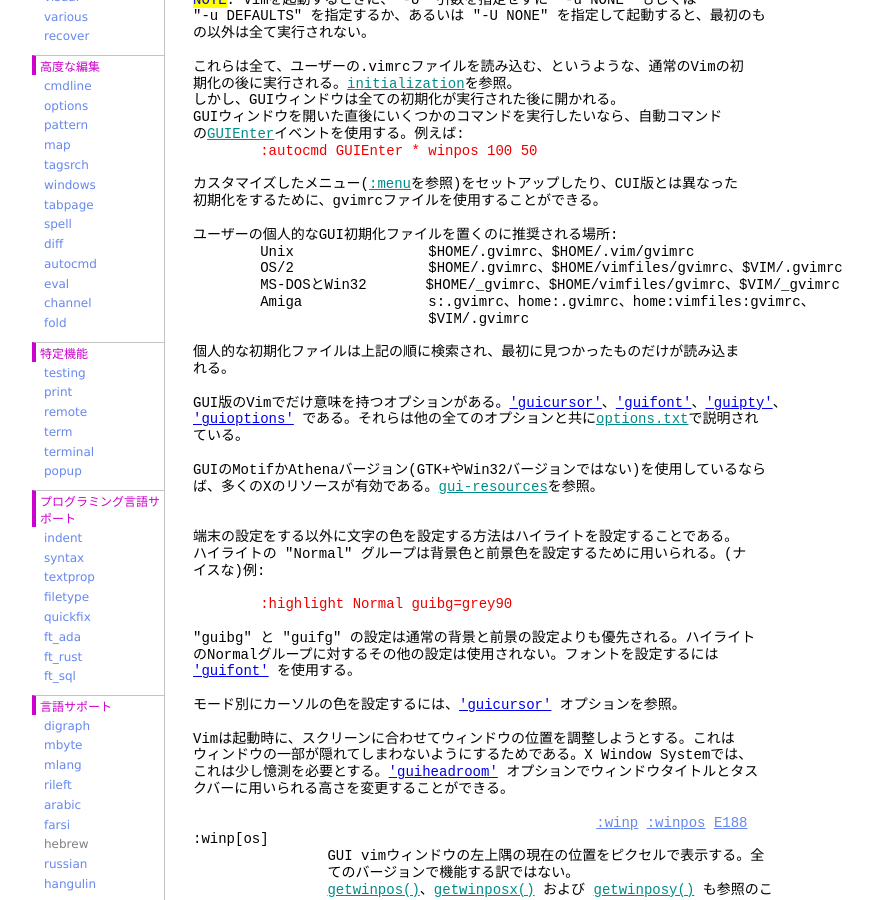
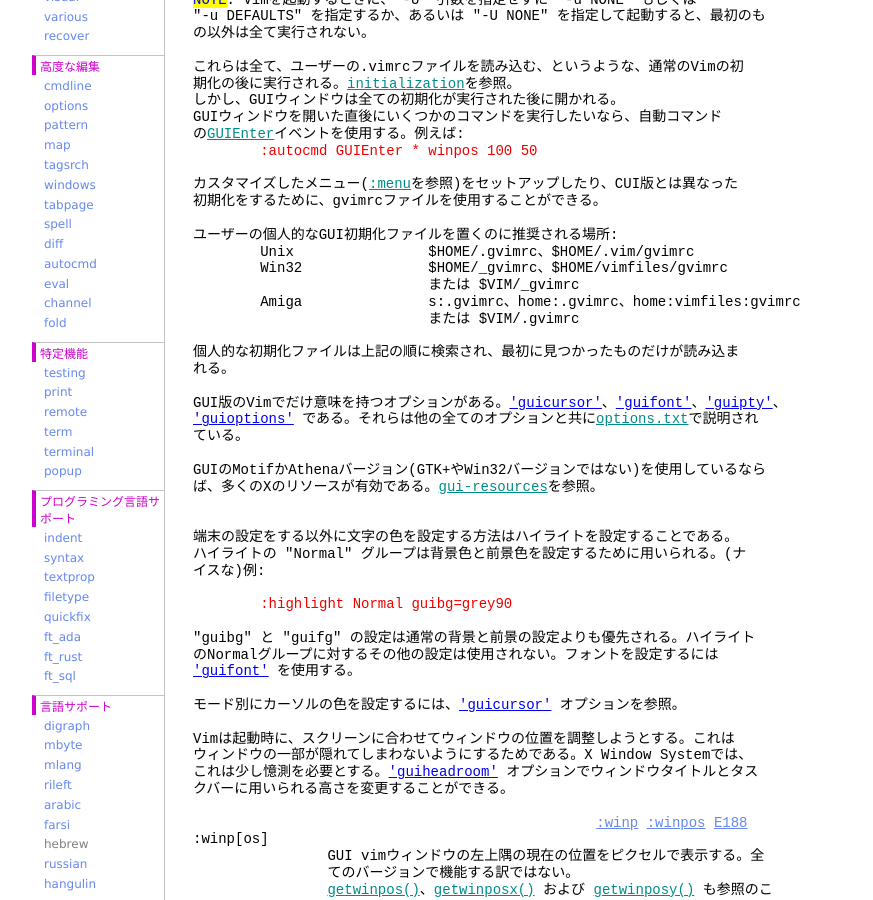
Before and after one commit to vim-jp/vimdoc-ja, a Jekyll site: the page built from gui.html, in a window 1280 px wide and 900 px high, scrolled down 1585 px. Shown: the whole window, without its empty margins (208-1081 px from the left). Built offline with Jekyll 4.4.1, drawn with Linux system fonts in a browser that asks for light colours; nearby versions of some CDN libraries; comment, search, counter and statistics services are not loaded; some of the changed text lies outside the part shown.

Commit message:
Generated by Travis JOB 3059.1
https://travis-ci.org/vim-jp/vimdoc-ja-working/builds/635584890

```diff
--- a/gui.html
+++ b/gui.html
@@ -3,7 +3,7 @@
 helpname: 'gui'
 ---
 <div id='vimCodeElement'>
-<a class="Constant" href="gui.html" name="gui.txt">gui.txt</a>&nbsp;&nbsp;&nbsp;&nbsp;&nbsp;&nbsp; For&nbsp;<span class="Identifier">Vim バージョン 8.1.</span>&nbsp;&nbsp;Last change: 2019 Aug 21<br>
+<a class="Constant" href="gui.html" name="gui.txt">gui.txt</a>&nbsp;&nbsp;&nbsp;&nbsp;&nbsp;&nbsp; For&nbsp;<span class="Identifier">Vim バージョン 8.2.</span>&nbsp;&nbsp;Last change: 2019 Nov 16<br>
 <br>
 <br>
 &nbsp;&nbsp;&nbsp;&nbsp;&nbsp;&nbsp;&nbsp;&nbsp;&nbsp;&nbsp;&nbsp;&nbsp;&nbsp;&nbsp;&nbsp;&nbsp;&nbsp;&nbsp;<span class="Identifier">VIMリファレンスマニュアル&nbsp;&nbsp;&nbsp;&nbsp;by Bram Moolenaar</span><br>
@@ -100,10 +100,10 @@
 <br>
 ユーザーの個人的なGUI初期化ファイルを置くのに推奨される場所:<br>
 &nbsp;&nbsp;&nbsp;&nbsp;&nbsp;&nbsp;&nbsp;&nbsp;Unix&nbsp;&nbsp;&nbsp;&nbsp;&nbsp;&nbsp;&nbsp;&nbsp;&nbsp;&nbsp;&nbsp;&nbsp;&nbsp;&nbsp;&nbsp;&nbsp;$HOME/.gvimrc、$HOME/.vim/gvimrc<br>
-&nbsp;&nbsp;&nbsp;&nbsp;&nbsp;&nbsp;&nbsp;&nbsp;OS/2&nbsp;&nbsp;&nbsp;&nbsp;&nbsp;&nbsp;&nbsp;&nbsp;&nbsp;&nbsp;&nbsp;&nbsp;&nbsp;&nbsp;&nbsp;&nbsp;$HOME/.gvimrc、$HOME/vimfiles/gvimrc、$VIM/.gvimrc<br>
-&nbsp;&nbsp;&nbsp;&nbsp;&nbsp;&nbsp;&nbsp;&nbsp;MS-DOSとWin32&nbsp;&nbsp;&nbsp;&nbsp;&nbsp;&nbsp; $HOME/_gvimrc、$HOME/vimfiles/gvimrc、$VIM/_gvimrc<br>
-&nbsp;&nbsp;&nbsp;&nbsp;&nbsp;&nbsp;&nbsp;&nbsp;Amiga&nbsp;&nbsp;&nbsp;&nbsp;&nbsp;&nbsp;&nbsp;&nbsp;&nbsp;&nbsp;&nbsp;&nbsp;&nbsp;&nbsp; s:.gvimrc、home:.gvimrc、home:vimfiles:gvimrc、<br>
-&nbsp;&nbsp;&nbsp;&nbsp;&nbsp;&nbsp;&nbsp;&nbsp;&nbsp;&nbsp;&nbsp;&nbsp;&nbsp;&nbsp;&nbsp;&nbsp;&nbsp;&nbsp;&nbsp;&nbsp;&nbsp;&nbsp;&nbsp;&nbsp;&nbsp;&nbsp;&nbsp;&nbsp;$VIM/.gvimrc<br>
+&nbsp;&nbsp;&nbsp;&nbsp;&nbsp;&nbsp;&nbsp;&nbsp;Win32&nbsp;&nbsp;&nbsp;&nbsp;&nbsp;&nbsp;&nbsp;&nbsp;&nbsp;&nbsp;&nbsp;&nbsp;&nbsp;&nbsp; $HOME/_gvimrc、$HOME/vimfiles/gvimrc<br>
+&nbsp;&nbsp;&nbsp;&nbsp;&nbsp;&nbsp;&nbsp;&nbsp;&nbsp;&nbsp;&nbsp;&nbsp;&nbsp;&nbsp;&nbsp;&nbsp;&nbsp;&nbsp;&nbsp;&nbsp;&nbsp;&nbsp;&nbsp;&nbsp;&nbsp;&nbsp;&nbsp;&nbsp;または $VIM/_gvimrc<br>
+&nbsp;&nbsp;&nbsp;&nbsp;&nbsp;&nbsp;&nbsp;&nbsp;Amiga&nbsp;&nbsp;&nbsp;&nbsp;&nbsp;&nbsp;&nbsp;&nbsp;&nbsp;&nbsp;&nbsp;&nbsp;&nbsp;&nbsp; s:.gvimrc、home:.gvimrc、home:vimfiles:gvimrc<br>
+&nbsp;&nbsp;&nbsp;&nbsp;&nbsp;&nbsp;&nbsp;&nbsp;&nbsp;&nbsp;&nbsp;&nbsp;&nbsp;&nbsp;&nbsp;&nbsp;&nbsp;&nbsp;&nbsp;&nbsp;&nbsp;&nbsp;&nbsp;&nbsp;&nbsp;&nbsp;&nbsp;&nbsp;または $VIM/.gvimrc<br>
 <br>
 個人的な初期化ファイルは上記の順に検索され、最初に見つかったものだけが読み込ま<br>
 れる。<br>
@@ -306,9 +306,9 @@
 したときに、そのメニューに設定されたコマンドは常に一番上のウィンドウに適用され<br>
 てしまうだろう。<br>
 <br>
-(<a class="Type" href="options.html#'mouse'">'mouse'</a>&nbsp;が 'c'、'a'、'A' のどれかを含んでいるなら)コマンドラインモードや検索<br>
-モード中にマウスの左ボタンか右ボタンをクリックすることで、コマンドラインの行の<br>
-クリックした位置にカーソルを移動できる。<br>
+(<a class="Type" href="options.html#'mouse'">'mouse'</a>&nbsp;が 'c' か 'a' を含んでいるなら)コマンドラインモードや検索モード中にマ<br>
+ウスの左ボタンか右ボタンをクリックすることで、コマンドラインの行のクリックした<br>
+位置にカーソルを移動できる。<br>
 <br>
 どのような状況でも、マウスの中ボタンをクリックして、現在の選択を貼り付けること<br>
 ができる。<br>
@@ -563,8 +563,8 @@
 &nbsp;&nbsp;&nbsp;&nbsp;&nbsp;&nbsp;&nbsp;&nbsp;&nbsp;&nbsp;&nbsp;&nbsp;&nbsp;&nbsp;&nbsp;&nbsp;&nbsp;&nbsp;&nbsp;&nbsp;&nbsp;&nbsp;&nbsp;&nbsp;&nbsp;&nbsp;&nbsp;&nbsp;&nbsp;&nbsp;&nbsp;&nbsp;<a class="Constant" href="gui.html#E330" name="E330">E330</a>&nbsp;<a class="Constant" href="gui.html#E327" name="E327">E327</a>&nbsp;<a class="Constant" href="gui.html#E331" name="E331">E331</a>&nbsp;<a class="Constant" href="gui.html#E336" name="E336">E336</a>&nbsp;<a class="Constant" href="gui.html#E333" name="E333">E333</a><br>
 &nbsp;&nbsp;&nbsp;&nbsp;&nbsp;&nbsp;&nbsp;&nbsp;&nbsp;&nbsp;&nbsp;&nbsp;&nbsp;&nbsp;&nbsp;&nbsp;&nbsp;&nbsp;&nbsp;&nbsp;&nbsp;&nbsp;&nbsp;&nbsp;&nbsp;&nbsp;&nbsp;&nbsp;&nbsp;&nbsp;&nbsp;&nbsp;<a class="Constant" href="gui.html#E328" name="E328">E328</a>&nbsp;<a class="Constant" href="gui.html#E329" name="E329">E329</a>&nbsp;<a class="Constant" href="gui.html#E337" name="E337">E337</a>&nbsp;<a class="Constant" href="gui.html#E792" name="E792">E792</a><br>
 新しいメニュー項目を作るには、&quot;:menu&quot; コマンドを使用する。これはほとんど &quot;:map&quot;<br>
-のコマンド群と同じだが最初の引数はメニュー項目の名前であり、'.' で区切ったメ<br>
-ニューとサブメニューのパスとして与えられる。例えば:<br>
+のコマンド群 (<a class="Identifier" href="map.html#map-modes">map-modes</a>&nbsp;を参照) と同じだが最初の引数はメニュー項目の名前であ<br>
+り、'.' で区切ったメニューとサブメニューのパスとして与えられる。例えば:<br>
 <br>
 <div class="helpExample">&nbsp;&nbsp; :menu File.Save&nbsp;&nbsp;:w&lt;CR&gt;<br>
 &nbsp;&nbsp; :inoremenu File.Save&nbsp;&nbsp;&lt;C-O&gt;:w&lt;CR&gt;<br>
```
